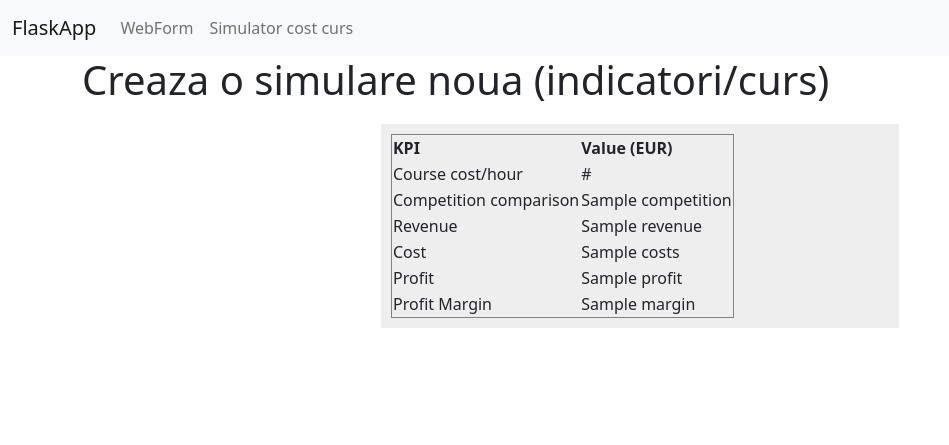
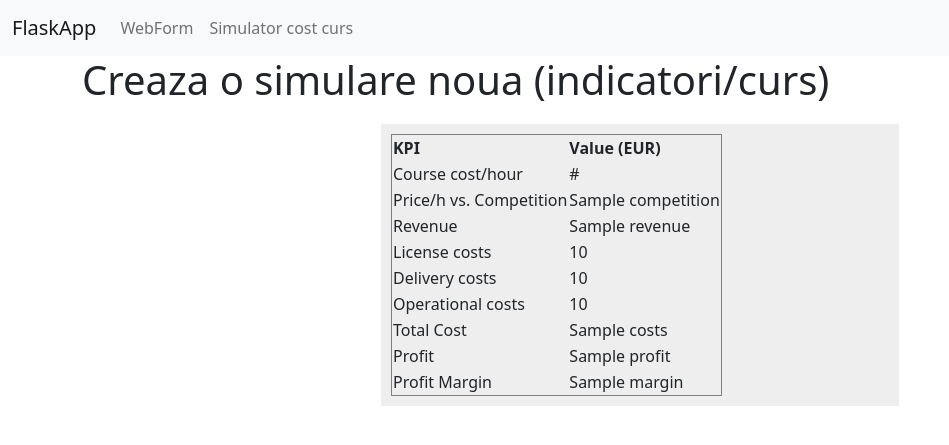
Before and after one commit to Motoflici/Finance, a Flask app: template templates/result.html in a window 1280 px wide. Shown: the top 445 px of the page, without its empty margins (0-949 px from the left). Run offline with Flask 2, Linux system fonts and the light colour scheme; the template is opened without the code that fills it: most values are stand-ins (such as "Sample title", 1, 10 or a date in 2020).

Commit message:
First version_with git

```diff
--- a/app.py
+++ b/app.py
@@ -1,9 +1,8 @@
 import datetime
-from markupsafe import escape
-from flask import Flask, abort, render_template, request, url_for, flash, redirect
+from flask import Flask, render_template, request, redirect
 
 app = Flask(__name__)
-app.config['SECRET_KEY'] = '9054ee8e382fae3ae8f01b0e249015c19bbc48cc67d13fd4'
+app.config['SECRET_KEY'] = 'dev'
 
 
 @app.route('/')
@@ -58,9 +57,12 @@ def courseSimulation_post():
     operational = request.form['operational']
     competitionHourly = request.form['competition']
     courseHourCost = (int(pret)/int(durata))/5
-    hourlyComparison = (int(competitionHourly)/int(courseHourCost))
+    hourlyComparison = (int(courseHourCost)/int(competitionHourly))
     revenue = (int(studenti) * int(iteratii) * int(pret))/5
-    costs = (int(durata) * int(rate) * int(iteratii)) + int(marketing) + (int(operational) * int(studenti) * int(iteratii)) + (int(costLiceenta) * int(studenti) * int(iteratii))
+    calculateLicenseCost = int(costLiceenta) * int(studenti) * int(iteratii)
+    calculateDeliveryCost = (int(rate) * int(durata) * int(iteratii))
+    calculateOperationalCost = (int(operational) * int(studenti) * int(iteratii))
+    costs = calculateDeliveryCost + int(marketing) + calculateOperationalCost + calculateLicenseCost
     profit = revenue - costs
     profitMargin = (int(profit)/int(revenue))
-    return render_template('result.html', revenue=revenue, costs=costs, profit=profit, margin=profitMargin, hourly=courseHourCost, competition=hourlyComparison)
+    return render_template('result.html', revenue=revenue, costs=costs, profit=profit, margin=profitMargin, hourly=courseHourCost, competition=hourlyComparison, licenseCost=calculateLicenseCost, deliveryCost=calculateDeliveryCost, operationalCost=calculateOperationalCost)
--- a/templates/result.html
+++ b/templates/result.html
@@ -10,15 +10,18 @@
                     <thead><tr><th>KPI</th><th>Value (EUR)</th></tr></thead>
                     <tbody>
                     <tr><td>Course cost/hour</td><td>{{hourly}}</td></tr>
-                    <tr><td>Competition comparison</td><td>{{competition}}</td></tr>
+                    <tr><td>Price/h vs. Competition</td><td>{{competition}}</td></tr>
                     <tr><td>Revenue</td><td>{{revenue}}</td></tr>
-                    <tr><td>Cost</td><td>{{costs}}</td></tr>
+                    <tr><td>License costs</td><td>{{licenseCost}}</td></tr>
+                    <tr><td>Delivery costs</td><td>{{deliveryCost}}</td></tr>
+                    <tr><td>Operational costs</td><td>{{operationalCost}}</td></tr>
+                    <tr><td>Total Cost</td><td>{{costs}}</td></tr>
                     <tr><td>Profit</td><td>{{profit}}</td></tr>
                     <tr><td>Profit Margin</td><td>{{margin}}</td></tr>
                     </tbody>
                     </table>
                 </div>
-     <div>
+     </div>
 
 
 {% endblock %}
```
